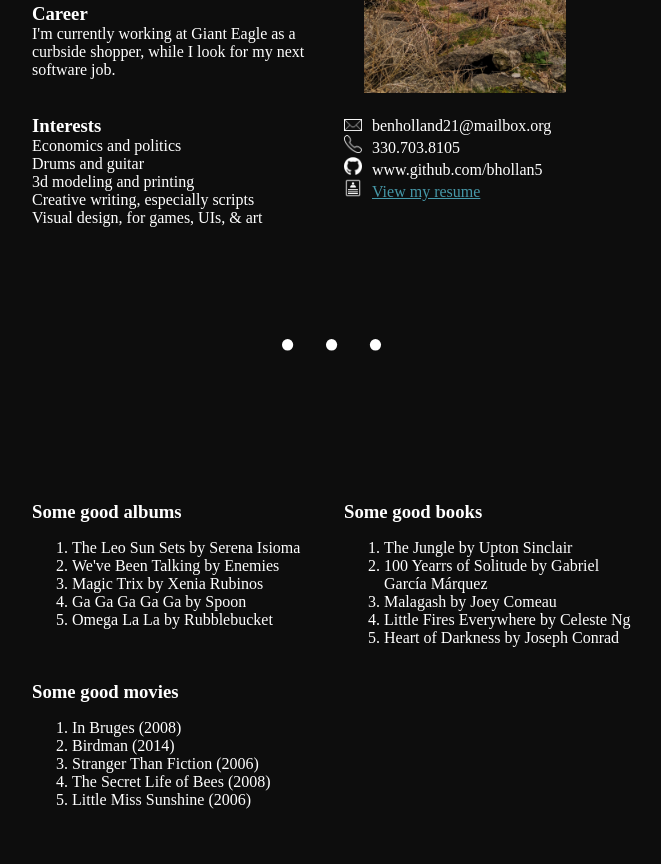
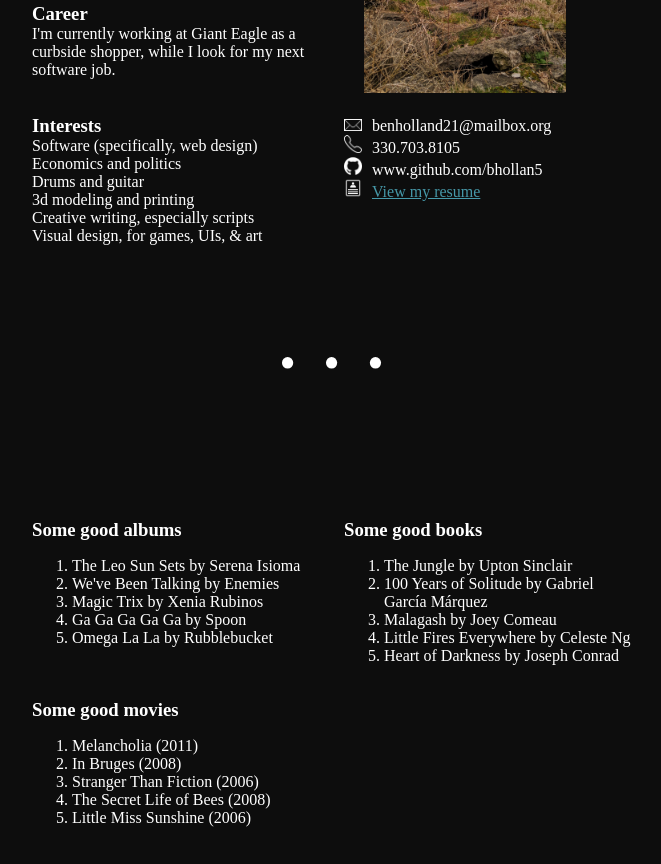
Before and after one commit to benholland1024/benh.cloud, a Vue app: page / in a window 1280 px wide. Shown: the part 380-1244 px from the top of the page, without its empty margins (308-969 px from the left). Built offline with nearby package versions, Linux system fonts and the light colour scheme.

Commit message:
Edits to bio

```diff
--- a/src/views/Bio.vue
+++ b/src/views/Bio.vue
@@ -11,8 +11,10 @@
         <br /><br />
         <h3>Career</h3>
         <p> I'm currently working at Giant Eagle as a curbside shopper, while I look for my next software job.  </p>
+        <!-- <p> I want to work a 40 hour week doing something that I find meaningful.  </p> -->
         <br /><br />
         <h3>Interests</h3>
+        <p>Software (specifically, web design)</p>
         <p>Economics and politics</p>
         <p>Drums and guitar</p>
         <p>3d modeling and printing</p>
@@ -50,8 +52,8 @@
         <br /><br />
         <h3>Some good movies</h3>
         <ol>
+          <li>Melancholia (2011)</li>
           <li>In Bruges (2008)</li>
-          <li>Birdman (2014)</li>
           <li>Stranger Than Fiction (2006)</li>
           <li>The Secret Life of Bees (2008)</li>
           <li>Little Miss Sunshine (2006)</li>
@@ -61,12 +63,12 @@
         <h3>Some good books</h3>
         <ol>
           <li>The Jungle by Upton Sinclair</li>
-          <li>100 Yearrs of Solitude by Gabriel García Márquez</li>
+          <li>100 Years of Solitude by Gabriel García Márquez</li>
           <li>Malagash by Joey Comeau</li>
           <li>Little Fires Everywhere by Celeste Ng</li>
           <li>Heart of Darkness by Joseph Conrad</li>
-
         </ol>
+        <br /><br />
       </div>
     </div>
 
```
